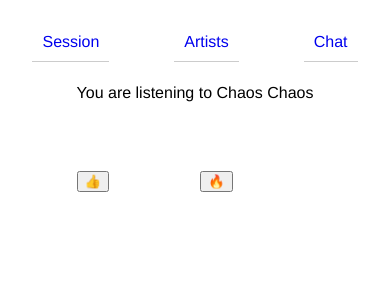
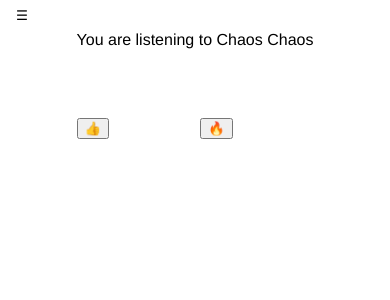
Before and after one commit to grahamtallen/Gramrphone2, a React (Create React App) app: page / in a window 390 px wide. Shown: the top 300 px of the page. Built offline with nearby package versions, Linux system fonts and the light colour scheme.

Commit message:
responsive nav bar with responsive routes

```diff
--- a/src/App.css
+++ b/src/App.css
@@ -1,10 +1,4 @@
-.top-bar {
-  display: flex;
-  width: 100%;
-  justify-content: space-around;
-  align-items: center;
-  height: 10vh;
-}
+
 
 .link-btn {
   padding: 10px;
--- a/src/App.js
+++ b/src/App.js
@@ -3,36 +3,22 @@
   BrowserRouter as Router,
   Route,
   Link
-} from 'react-router-dom'
-import './App.css'
+} from 'react-router-dom';
+import NavBar, {routes} from './components/NavBar/NavBar';
+import './App.css';
 
-import Session from './views/Session.js'
-
-const About = () => (
-  <div>
-    <h2>About</h2>
-  </div>
-)
-
-const Topic = ({ match }) => (
-  <div>
-    <h3>{match.url}</h3>
-  </div>
-)
 
 
 const App = () => (
   <Router>
     <div>
-      <div className="top-bar">
-        <div className="link-btn"><Link to="/">Session</Link></div>
-        <div className="link-btn"><Link to="/about">Artists</Link></div>
-        <div className="link-btn"><Link to="/topics">Chat</Link></div>
-      </div>
-
-      <Route exact path="/" component={Session}/>
-      <Route path="/about" component={About}/>
-      <Route path="/topics" component={Topic}/>
+      <NavBar />
+      {routes.map(route => {
+        console.log(route.path)
+        return (
+            <Route {...route}  path={route.home ? "/" : "/" + route.path} />
+        )
+      })}
     </div>
   </Router>
 )
--- /dev/null
+++ b/src/components/NavBar/NavBar.css
@@ -0,0 +1,61 @@
+.top-bar .wide-screen-nav {
+  display: flex;
+  width: 100%;
+  justify-content: space-around;
+  align-items: center;
+  height: 10vh;
+}
+
+.small-screen-nav {
+	display: none;
+}
+
+@media (max-width:960px) {
+    .wide-screen-nav {
+        display: none !important;
+    }
+    .small-screen-nav {
+        display: flex !important;
+    }
+}
+
+.w3-button {
+	border: none;
+    display: inline-block;
+    padding: 8px 16px;
+    vertical-align: middle;
+    overflow: hidden;
+    text-decoration: none;
+    color: inherit;
+    background-color: inherit;
+    text-align: center;
+    cursor: pointer;
+    white-space: nowrap;
+}
+
+.w3-bar-block.w3-collapse.w3-card.w3-animate-left {
+	left: 0;
+	bottom: 0;
+	animation: animateleft 0.4s;
+	height: 100%;
+    width: 200px;
+    background-color: #fff;
+    position: fixed!important;
+    z-index: 1;
+    overflow: auto;
+    box-shadow: 0 2px 5px 0 rgba(0,0,0,0.16), 0 2px 10px 0 rgba(0,0,0,0.12);
+    box-sizing: inherit;
+}
+
+.w3-bar-block .w3-bar-item {
+    width: 100%;
+    display: block;
+    padding: 8px 16px;
+    text-align: left;
+    border: none;
+    white-space: normal;
+    float: none;
+    outline: 0;
+}
+
+@keyframes animateleft{from{left:-300px;opacity:0} to{left:0;opacity:1}}
--- /dev/null
+++ b/src/components/NavBar/NavBar.js
@@ -0,0 +1,86 @@
+import "./NavBar.css";
+import React from 'react';
+import {capitalize} from '../../utils/strings';
+import Session from '../../views/Session.js'
+import { Link } from 'react-router-dom';
+
+const About = () => (
+  <div>
+    <h2>About</h2>
+  </div>
+)
+
+const Topic = ({ match }) => (
+  <div>
+    <h3>{match.url}</h3>
+  </div>
+)
+
+
+export default class NavBar extends React.Component {
+
+	state = {
+		sidebarOpen: false
+	}
+
+	toggleSidebar = () => {
+		this.setState({sidebarOpen: !this.state.sidebarOpen})
+	}
+
+
+	render() {
+		const {state} = this;
+		const {sidebarOpen} = state;
+		return (
+			<div className="top-bar">
+				<div className="wide-screen-nav">
+			        {
+			        	routes.map((route) => {
+			        		return (
+			        			<div className={`link-btn`}>
+			        				<Link to={route.home ? "/" : route.path}>
+			        					{capitalize(route.path)}
+			        				</Link>
+		        				</div>
+			        		)
+			        	})
+			        }
+		        </div>
+		        <div className="small-screen-nav">
+			        <button className="w3-button" onClick={this.toggleSidebar}>&#9776;</button>
+					<div className="w3-sidebar w3-bar-block w3-collapse w3-card w3-animate-left" style={{width: "200px", display: sidebarOpen ? "block" : "none"}}>
+					  <button className="w3-bar-item w3-button w3-large w3-hide-large" onClick={this.toggleSidebar} >Close &times;</button>
+					 {
+			        	routes.map((route) => {
+			        		return (
+			        			<div className={`w3-bar-item w3-button link-btn`}>
+			        				<Link to={route.home ? "/" : route.path}>
+			        					{capitalize(route.path)}
+			        				</Link>
+		        				</div>
+			        		)
+			        	})
+			        }
+					</div>
+				</div>
+		    </div>
+		)
+	}
+}
+
+export const routes = [
+	{
+		path: "session",
+		home: true,
+		exact: true,
+		component: Session
+	},
+	{
+		path: "artists",
+		component: About
+	},
+	{
+		path: "chat",
+		component: Topic
+	}
+]
--- /dev/null
+++ b/src/utils/strings.js
@@ -0,0 +1,3 @@
+export const capitalize = (str) => {
+	return str[0].toUpperCase() + str.slice(1, str.length)
+}
```
